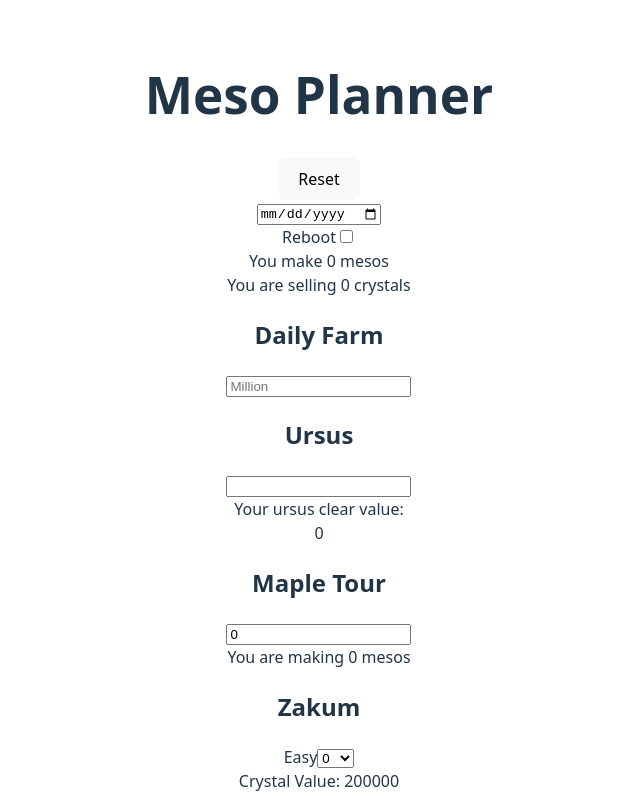
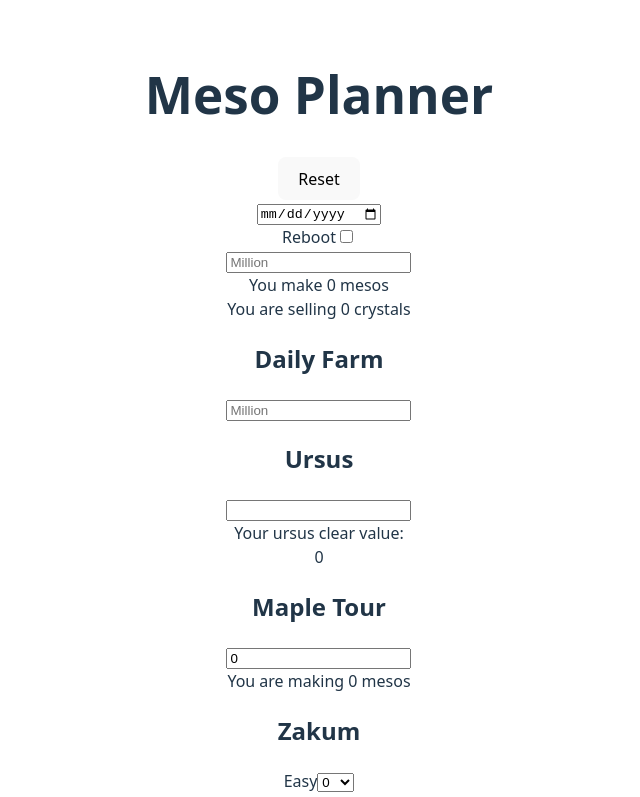
Before and after one commit to wajeff/starforce-planner, a React (Vite) app: page / in a window 1280 px wide. Shown: the top 797 px of the page, without its empty margins (321-961 px from the left). Built offline with nearby package versions, Linux system fonts and the light colour scheme.

Commit message:
Added current meso function for players to add their current meso amount to calculations

```diff
--- a/src/App.jsx
+++ b/src/App.jsx
@@ -9,6 +9,8 @@
 import MapleTour from './components/MapleTour'
 import DailyFarm from './components/DailyFarm'
 import Reset from './components/Reset'
+import CurrentMeso from './components/CurrentMeso'
+
 
 function usePersistentState(key, defaultValue) {
   const [value, setValue] = useState(() => {
@@ -51,7 +53,10 @@
     setReboot(e.target.checked ? 5 : 1)
   }
 
-
+  const [currentMeso, setCurrentMeso] = usePersistentState('currentMeso', 0)
+  const handleCurrentMeso=(e)=>{
+    setCurrentMeso(e.target.value * 1_000_000)
+  }
   const [dailyFarm, setDailyFarm] = useState(0)
   const handleDailyFarm = (e)=>{
     setDailyFarm(e.target.value*1_000_000)
@@ -311,7 +316,10 @@
         setReboot={setReboot}
         rebootToggle={rebootToggle}
       />
-
+      <CurrentMeso
+        currentMeso={currentMeso}
+        handleCurrentMeso={handleCurrentMeso}
+      />
       <Values
         maxClears = {maxClears}
         setMaxClears = {setMaxClears}
@@ -325,6 +333,7 @@
         weeklyResetCount={weeklyResetCount}
         weeklyBosses={weeklyBosses}
         dailyFarm={dailyFarm}
+        currentMeso={currentMeso}
       />
       <DailyFarm
         daysDifference={daysDifference}
--- /dev/null
+++ b/src/components/CurrentMeso.jsx
@@ -0,0 +1,12 @@
+const CurrentMeso = ({currentMeso, handleCurrentMeso}) => {
+  return (
+    <div>
+      <input
+      placeholder={currentMeso ? `${currentMeso} Million` : 'Million'}
+      onChange={handleCurrentMeso}>
+      </input>
+    </div>
+  )
+}
+
+export default CurrentMeso
--- a/src/components/Values.jsx
+++ b/src/components/Values.jsx
@@ -1,6 +1,7 @@
 import { useEffect } from "react";
+import CurrentMeso from "./CurrentMeso";
 const Values = ({
-  mapleTour, maxClears, setMaxClears,dailyBosses, reboot, total, setTotal, ursus, daysDifference, weeklyResetCount, weeklyBosses, dailyFarm
+  mapleTour, maxClears, setMaxClears,dailyBosses, reboot, total, setTotal, ursus, daysDifference, weeklyResetCount, weeklyBosses, dailyFarm, currentMeso
   }) => {
   useEffect(() => {
     let calculatedTotal = 0;
@@ -20,10 +21,11 @@
     calculatedTotal+=ursus.clears*ursus.level*ursus.mesosPerLevel*reboot*2*daysDifference
     calculatedTotal+=mapleTour.clears*mapleTour.value*daysDifference*reboot
     calculatedTotal+=parseInt(dailyFarm*daysDifference)
+    calculatedTotal+=currentMeso
     setTotal(calculatedTotal);
     setMaxClears(clearsCount)
 
-  }, [dailyBosses, weeklyBosses, ursus, mapleTour, reboot, daysDifference, dailyFarm]);
+  }, [dailyBosses, weeklyBosses, ursus, mapleTour, reboot, daysDifference, dailyFarm, currentMeso]);
 
   return (
     <div>
```
